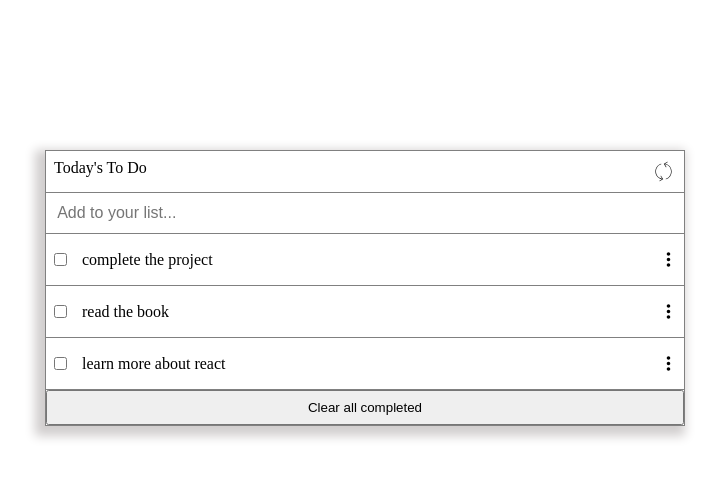
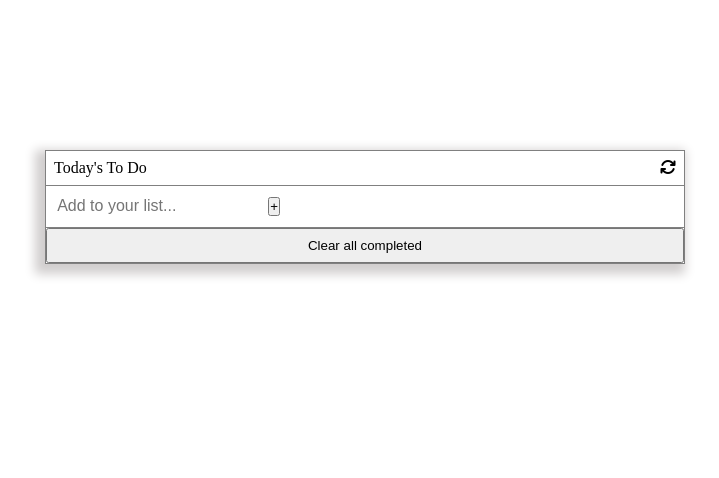
Before and after one commit to MohammedElseddik/to-do-list-project, a website built with webpack: page src/index.html in a window 1280 px wide. Shown: the whole page, without its empty margins (275-994 px from the left). Built offline with nearby package versions, Linux system fonts and the light colour scheme.

Commit message:
Define the add task method

```diff
--- a/src/index.html
+++ b/src/index.html
@@ -3,6 +3,10 @@
   <head>
     <meta charset="UTF-8" />
     <meta name="viewport" content="width=device-width, initial-scale=1.0" />
+    <script
+      src="https://kit.fontawesome.com/eca3ff88d7.js"
+      crossorigin="anonymous"
+    ></script>
     <title>To-do-list</title>
   </head>
   <body>
@@ -10,6 +14,7 @@
       <div class="list-container">
         <div class="task-list">
           <p>Today's To Do</p>
+          <i class="fa-solid fa-arrows-rotate"></i>
         </div>
 
         <form class="add__task">
@@ -20,6 +25,7 @@
             class="add-task"
             placeholder="Add to your list..."
           />
+          <button class="add-btn">+</button>
         </form>
 
         <ul class="tasks-body"></ul>
--- a/src/index.js
+++ b/src/index.js
@@ -1,15 +1,13 @@
 import './style.css';
 import List from './modules/List.js';
-import ListItem from './modules/List item.js';
 
+const list = new List();
+console.log(list.ListObjects);
 
-const list1 = new List();
-list1.render();
-console.log(list1.ListObjects);
-
-const listItem1 = new ListItem();
-
-
-
-
-console.log(listItem1)
+const addTaskBtn = document.querySelector('.add-btn');
+console.log(addTaskBtn)
+addTaskBtn.addEventListener('click', (event) => {
+    event.preventDefault();
+    list.addTask();
+    list.render();
+});
--- a/src/modules/List item.js
+++ b/src/modules/List item.js
@@ -1,8 +1,8 @@
 import verticalDotsIcon from '../img/vertical dots.svg';
 
 export default class ListItem {
-    constructor(listProperties) {
-        this.listItem = listProperties;
+    constructor(newTask) {
+        this.listItem = newTask;
     }
 
     render() {
--- a/src/modules/List.js
+++ b/src/modules/List.js
@@ -1,46 +1,57 @@
-import ListProperties from './ListProperties.js';
-import refresh from '../img/refresh.svg';
+import NewTask from './NewTask.js';
+import refresh from '../img/refresh.png';
 import ListItem from './List item.js';
+import { add } from 'lodash';
 
 export default class List {
+    constructor() {
+        // if (localStorage.getItem('toDOList' === 0)) return this.ListObjects = [];
+        // this.ListObjects = JSON.parse(localStorage.getItem('toDoList'));
+        //this.render();
+        this.ListObjects = [];
+    }
+
+    addTask() {
+        const addTaskInput = document.querySelector('.add-task');
+        const listform = document.querySelector('.add__task');
+        console.log('helo')
+        console.log(this.ListObjects)
+        if (addTaskInput.value.trim().lenght !== 0) {
+            console.log(addTaskInput.value)
+            this.ListObjects.push(new NewTask(addTaskInput.value, false));
+            console.log(this.ListObjects);
+            listform.reset();
+        }
+    }
+
+
     // ListObjects = [
+    //     new NewTask(
+    //         'complete the project',
+    //         true,
+    //         0,
+    //     ),
 
+    //     new NewTask(
+    //         'read the book',
+    //         true,
+    //         1,
+    //     ),
+
+    //     new NewTask(
+    //         'learn more about react',
+    //         false,
+    //         2,
+    //     ),
     // ]
 
-    // addTask() {
-    //     const addTaskInput = document.querySelector('.add-task');
+    render() {
 
-    // }
-
-
-    ListObjects = [
-        new ListProperties(
-            'complete the project',
-            true,
-            0,
-        ),
-
-        new ListProperties(
-            'read the book',
-            true,
-            1,
-        ),
-
-        new ListProperties(
-            'learn more about react',
-            false,
-            2,
-        ),
-    ]
-
-    render() {
         const listBody = document.querySelector('.tasks-body');
-        const listTitle = document.querySelector('.task-list');
-        const refreshIcon = new Image();
-        refreshIcon.src = refresh;
-        listTitle.appendChild(refreshIcon);
+        listBody.innerHTML = '';
         /* eslint-disable */
-        for (const listObject of this.ListObjects) {
+        for (const [i, listObject] of this.ListObjects.entries()) {
+            listObject.index = i + 1;
             const listItem = new ListItem(listObject);
             const listLi = listItem.render();
             listBody.appendChild(listLi);
--- a/src/modules/ListProperties.js
+++ b/src/modules/NewTask.js
@@ -1,5 +1,5 @@
-export default class ListProperties {
-  constructor(description, completed = false, index) {
+export default class NewTask {
+  constructor(description, completed, index) {
     this.description = description;
     this.completed = completed;
     this.index = index;
--- a/src/style.css
+++ b/src/style.css
@@ -23,9 +23,7 @@ ul {
   padding: 0.5rem;
 }
 
-.task-list img {
-  width: 25px;
-  height: 25px;
+.fa-solid {
   cursor: pointer;
 }
 
```
Also changed, not shown: dist/5df462595c8ea7bf58b3.png (added), dist/index.html, dist/main.js, src/img/refresh.png (added).
